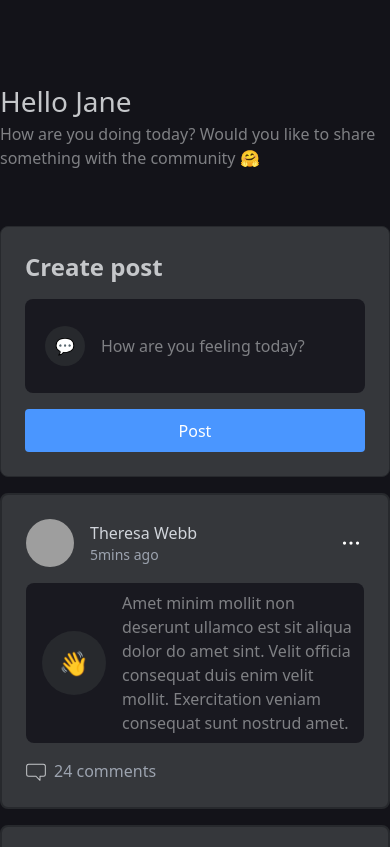
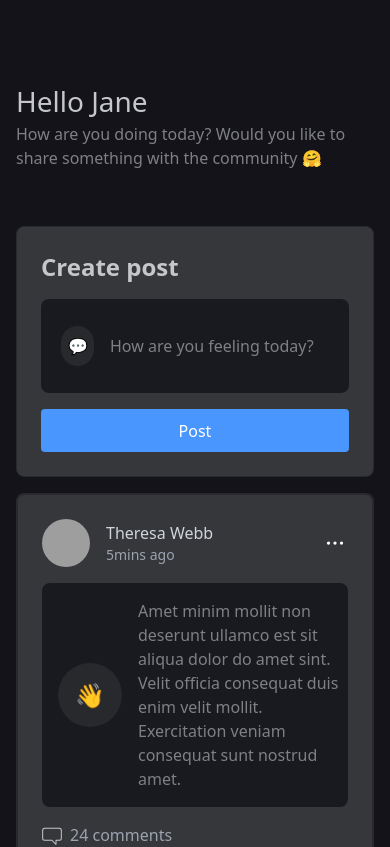
Before and after one commit to ankit64jangir/ideal-winner, a Next.js app: page /home in a window 390 px wide. Shown: the top 847 px of the page. Built offline with nearby package versions, Linux system fonts and the light colour scheme; grey boxes are pictures that could not be loaded.

Commit message:
chore: ui responsive

```diff
--- a/src/components/Auth/LogIn.tsx
+++ b/src/components/Auth/LogIn.tsx
@@ -15,7 +15,7 @@ function Login({ updateAuth }: LoginProps) {
   };
 
   return (
-    <div className="bg-gradient-to-r from-[#969696] to-[#343434] w-[463px] h-[420px] p-[2px] rounded-lg">
+    <div className="bg-gradient-to-r from-[#969696] to-[#343434] w-[330px] md:w-[463px] h-[420px] p-[2px] rounded-lg">
       <div className="bg-[#27292D] h-full w-full flex flex-col justify-center items-center px-5 rounded-lg">
         <div className="flex flex-col items-center mb-7">
           <span className="text-sm text-[#6B6C70]">WELCOME BACK</span>
--- a/src/components/Auth/SignUp.tsx
+++ b/src/components/Auth/SignUp.tsx
@@ -16,7 +16,7 @@ function SignUp({ updateAuth }: SignupProps) {
   };
 
   return (
-    <div className="bg-gradient-to-r from-[#969696] to-[#343434] w-[463px] h-[506px] p-[2px] rounded-lg">
+    <div className="bg-gradient-to-r from-[#969696] to-[#343434] w-[330px] md:w-[463px] h-[506px] p-[2px] rounded-lg">
       <div className="bg-[#27292D] h-full w-full flex flex-col justify-center items-center px-5 rounded-lg">
         <div className="flex flex-col items-center mb-7">
           <span className="text-sm text-[#6B6C70]">SIGN UP</span>
--- a/src/components/Post/PostCard.tsx
+++ b/src/components/Post/PostCard.tsx
@@ -60,7 +60,7 @@ function PostCard({
           <MenuIcon color="white" size={26} />
         </div>
 
-        <div className="bg-[#191920] h-40 flex items-center rounded-lg mt-4">
+        <div className="bg-[#191920] py-4 flex items-center rounded-lg mt-4">
           <div className="w-16 h-16 bg-[#27292D] text-2xl rounded-full flex items-center justify-center m-4">
             {emoji}
           </div>
--- a/src/pages/home.tsx
+++ b/src/pages/home.tsx
@@ -5,7 +5,7 @@ import { POST_DATA } from "@/utils/constants";
 
 const Home = () => {
   return (
-    <div className="w-full flex justify-center flex-col items-center pt-20 bg-primaryBG">
+    <div className="w-full flex justify-center flex-col items-center pt-20 bg-primaryBG px-4">
       <div className="max-w-4xl w-full">
         <h1 className="text-[#C5C7CA] text-[28px]">Hello Jane</h1>
         <p className="text-[#7F8084] text-base">
```
